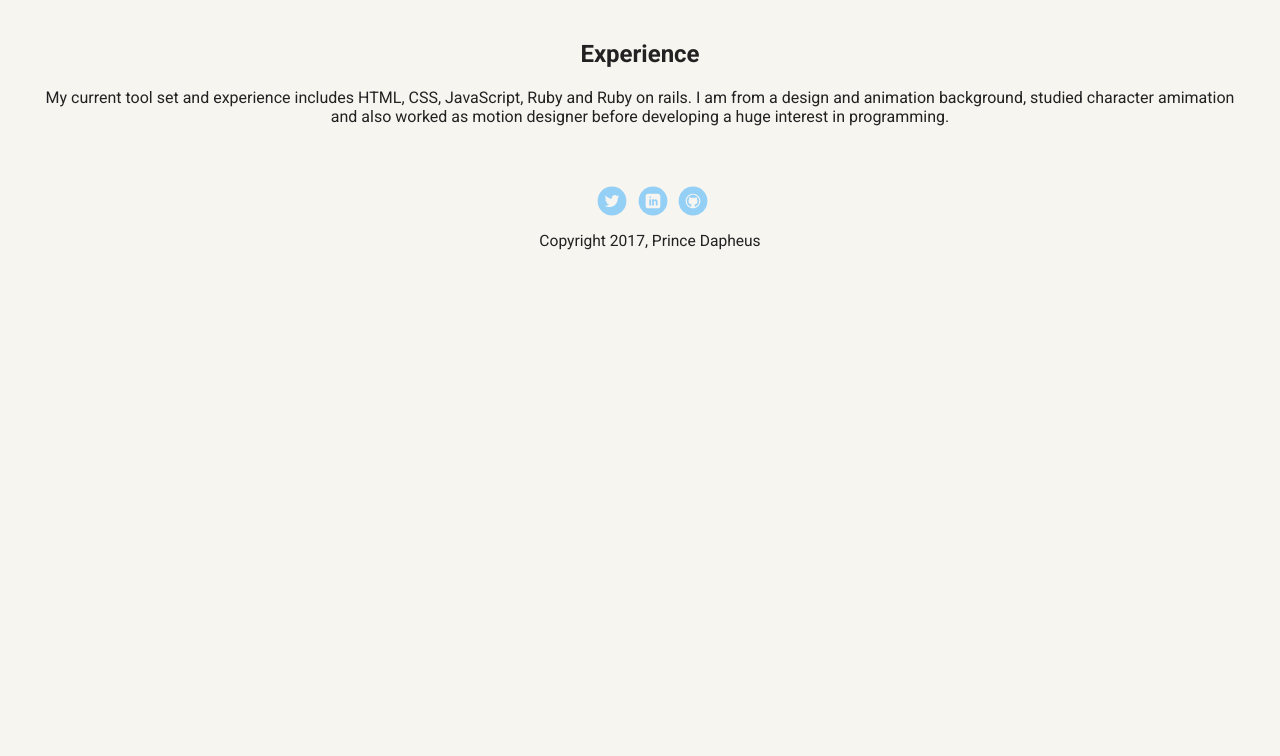
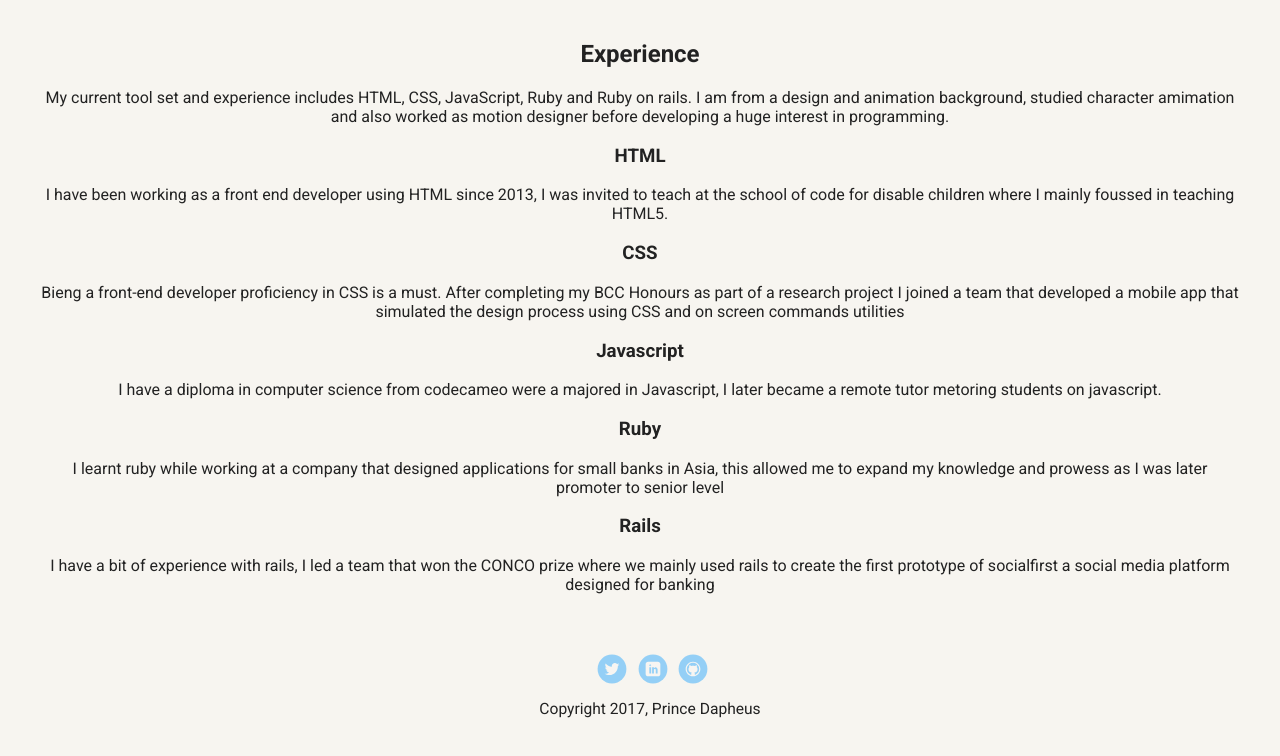
Before and after one commit to PrinceDapheus/Treehouse_portfolio_v1, a plain HTML site: page experience.html in a window 1280 px wide. Shown: the part 552-1308 px from the top of the page. Before the commit the page ends 897 px from the top, so only its background shows below. Drawn offline with Linux system fonts and the light colour scheme; a web font is replaced by a local one.

Commit message:
final
final

```diff
--- a/experience.html
+++ b/experience.html
@@ -32,6 +32,17 @@
         <h2>Experience</h2>
         <p>My current tool set and experience includes HTML, CSS, JavaScript, Ruby and Ruby on rails. I am from a design and animation background, studied character amimation and also
         worked as motion designer before developing a huge interest in programming. </p>
+        <h3>HTML</h3>
+        <p>I have been working as a front end developer using HTML since 2013, I was invited to teach at the school of code for disable children where I mainly foussed in teaching HTML5.</p>
+        <h3>CSS</h3>
+        <p>Bieng a front-end developer proficiency in CSS is a must. After completing my BCC Honours as part of a research project I joined a team that developed a mobile app that simulated the
+          design process using CSS and on screen commands utilities</p>
+        <h3>Javascript</h3>
+        <p>I have a diploma in computer science from codecameo were a majored in Javascript, I later became a remote tutor metoring students on javascript.</p>
+        <h3>Ruby</h3>
+        <p>I learnt ruby while working at a company that designed applications for small banks in Asia, this allowed me to expand my knowledge and prowess as I was later promoter to senior level</p>
+        <h3>Rails</h3>
+        <p>I have a bit of experience with rails, I led a team that won the CONCO prize where we mainly used rails to create the first prototype of socialfirst a social media platform designed for banking</p>
       </div>
 
 
```
Also changed, not shown: index.html (+2 -2 lines).
